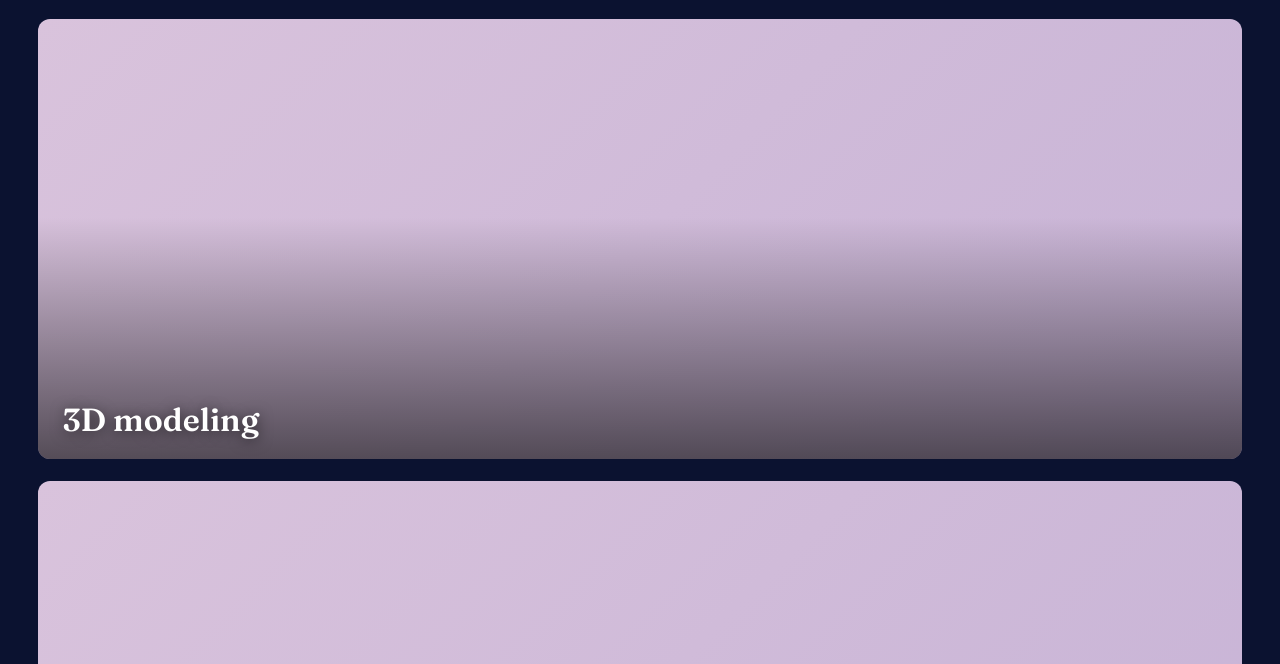
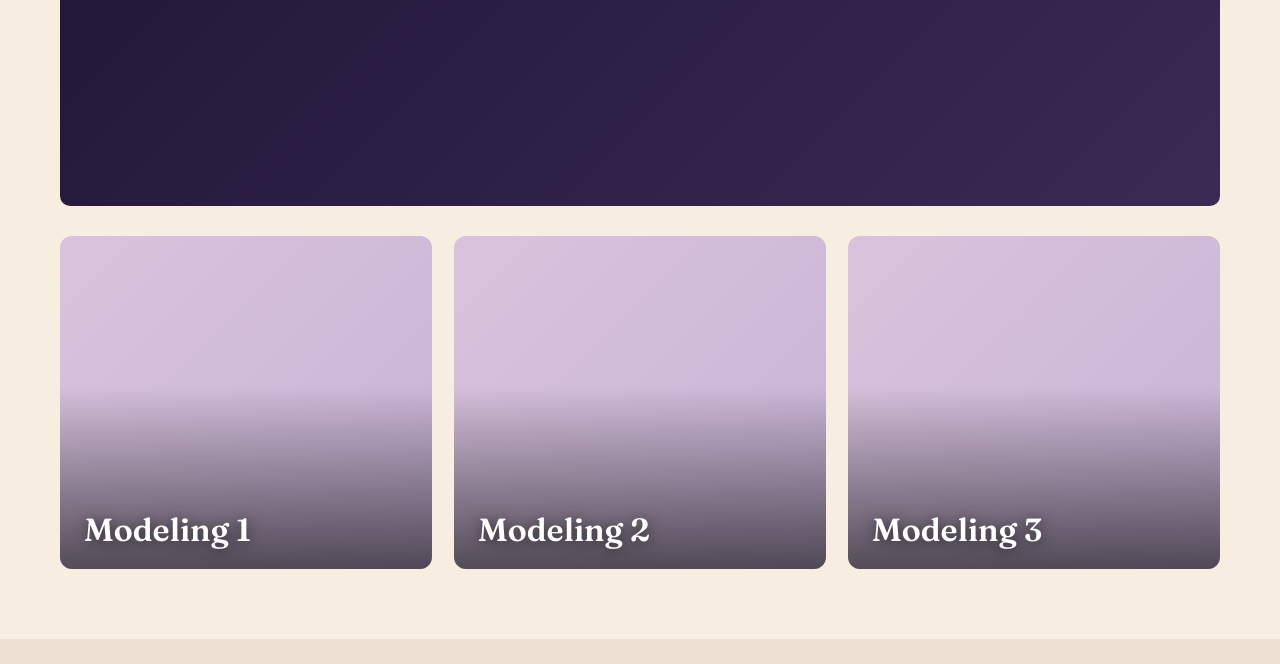
Before and after one commit to mariaelnaguelljorba/Portfolio, a plain HTML site: page modeling.html in a window 1280 px wide. Shown: the part 630-1294 px from the top of the page. Drawn offline with Linux system fonts and the light colour scheme.

Commit message:
Update modeling.html

```diff
--- a/modeling.html
+++ b/modeling.html
@@ -1,18 +1,14 @@
 <!DOCTYPE html>
 <html lang="en"><head><meta charset="utf-8"><meta name="viewport" content="width=device-width,initial-scale=1">
-<title>My Works · Maria Elna Güell Jorba</title>
+<title>3D modeling · Maria Elna Güell Jorba</title>
 <link rel="stylesheet" href="style.css">
 <script src="script.js" defer></script></head>
-<body class="dark" data-on="works"><header id="site-header"></header>
-<main><section class="wrap full"><h1>My works</h1>
-<div class="hub">
-<a class="card big" href="concept-art.html"><img src="images/character-1.jpg" alt="" onerror="this.remove()"><span class="t">Concept art</span></a>
-<a class="card big" href="modeling.html"><img src="images/modeling-1.jpg" alt="" onerror="this.remove()"><span class="t">3D modeling</span></a>
-<a class="card big" href="texturing.html"><img src="images/texturing-1.jpg" alt="" onerror="this.remove()"><span class="t">Texturing</span></a>
-<a class="card big" href="animation-2d.html"><img src="images/animation-1.jpg" alt="" onerror="this.remove()"><span class="t">2D animation / FX</span></a>
-<a class="card big" href="storyboards.html"><img src="images/storyboard-1.jpg" alt="" onerror="this.remove()"><span class="t">Storyboards</span></a>
-<a class="card big" href="lighting.html"><img src="images/lighting-1.jpg" alt="" onerror="this.remove()"><span class="t">Lighting</span></a>
-</div>
-<h2>VGEN</h2><p>Selected pieces made for clients. <a href="https://mayelartt.carrd.co/" target="_blank" rel="noopener">See commissions</a></p>
-<div class="grid"><figure class="tile"><img src="images/commission-1.jpg" alt="Ignatia" loading="lazy" onerror="this.remove()"><figcaption>Ignatia</figcaption></figure><figure class="tile"><img src="images/commission-2.jpg" alt="Commission 2" loading="lazy" onerror="this.remove()"><figcaption>Commission 2</figcaption></figure><figure class="tile"><img src="images/commission-3.jpg" alt="Commission 3" loading="lazy" onerror="this.remove()"><figcaption>Commission 3</figcaption></figure></div></section></main>
+<body data-on="works"><header id="site-header"></header>
+<main><section class="wrap mid"><h1>3D modeling</h1>
+<div class="reel ph">Reel</div>
+<div class="row3">
+<a class="card big" href="#"><img src="images/modeling-1.jpg" alt="" onerror="this.remove()"><span class="t">Modeling 1</span><span class="d">Add a short description.</span></a>
+<a class="card big" href="#"><img src="images/modeling-2.jpg" alt="" onerror="this.remove()"><span class="t">Modeling 2</span><span class="d">Add a short description.</span></a>
+<a class="card big" href="#"><img src="images/modeling-3.jpg" alt="" onerror="this.remove()"><span class="t">Modeling 3</span><span class="d">Add a short description.</span></a>
+</div></section></main>
 <footer id="site-footer"></footer></body></html>
```
